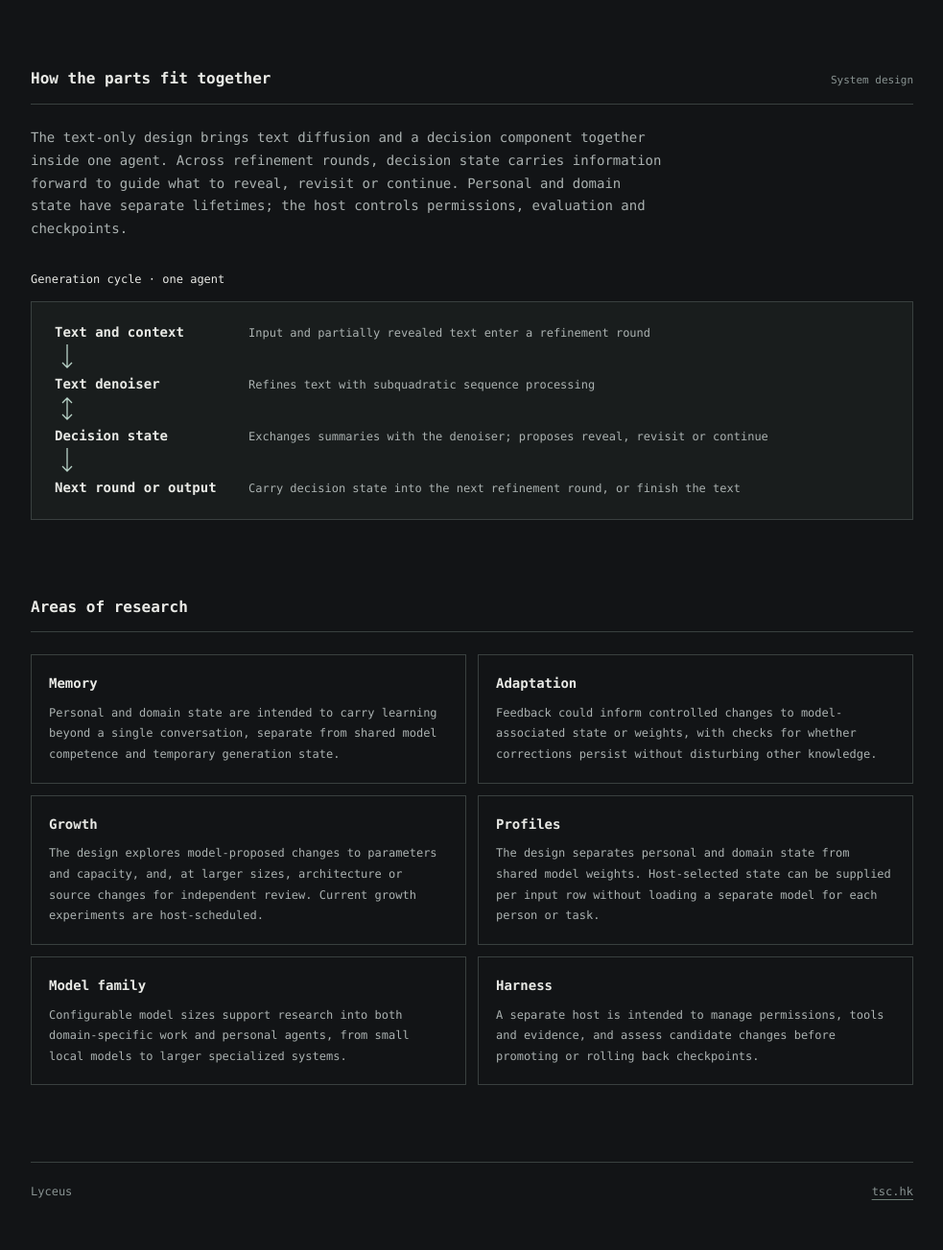
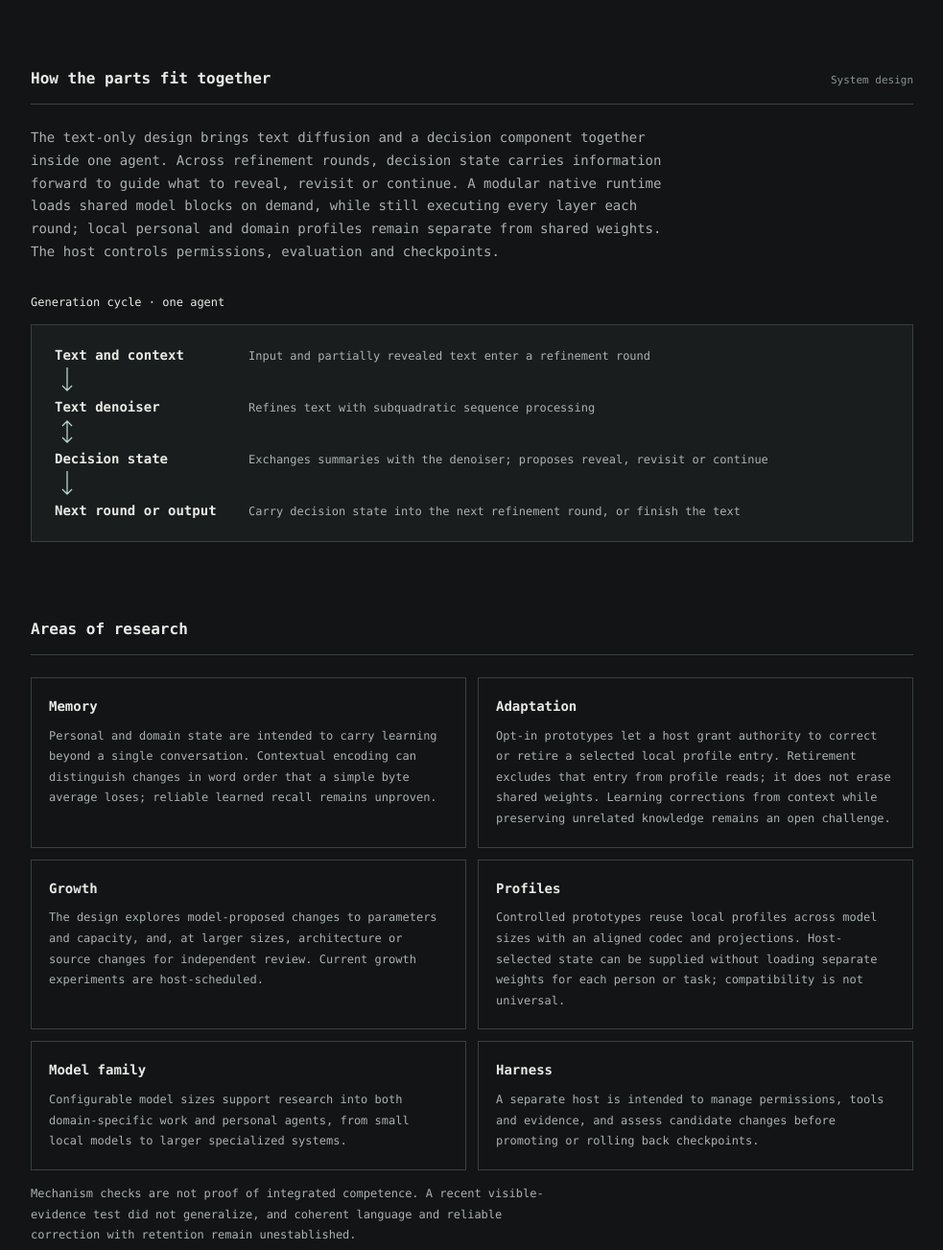
Before and after one commit to tschk/tsc.hk, a website: page lyceus/index.html in a window 1280 px wide. Shown: the part 260-1563 px from the top of the page at 96% size, without its empty margins (148-1131 px from the left). Drawn offline with Linux system fonts and the light colour scheme.

Commit message:
Update Lyceus runtime and memory overview
Amp-Thread-ID: https://ampcode.com/threads/T-01a1c3aa-7c22-774b-9125-99fbab18d8e9
Co-authored-by: Max Carter <undivisible@vk.com>

```diff
--- a/lyceus/index.html
+++ b/lyceus/index.html
@@ -17,7 +17,7 @@
 
     <section aria-labelledby="mechanism-title">
       <div class="section-title"><h1 id="mechanism-title">How the parts fit together</h1><span>System design</span></div>
-      <p>The text-only design brings text diffusion and a decision component together inside one agent. Across refinement rounds, decision state carries information forward to guide what to reveal, revisit or continue. Personal and domain state have separate lifetimes; the host controls permissions, evaluation and checkpoints.</p>
+      <p>The text-only design brings text diffusion and a decision component together inside one agent. Across refinement rounds, decision state carries information forward to guide what to reveal, revisit or continue. A modular native runtime loads shared model blocks on demand, while still executing every layer each round; local personal and domain profiles remain separate from shared weights. The host controls permissions, evaluation and checkpoints.</p>
       <figure class="mechanism">
         <figcaption>Generation cycle · one agent</figcaption>
         <div class="loop">
@@ -35,13 +35,14 @@
     <section aria-labelledby="topics-title">
       <div class="section-title"><h2 id="topics-title">Areas of research</h2></div>
       <div class="topics">
-        <article><h3>Memory</h3><p>Personal and domain state are intended to carry learning beyond a single conversation, separate from shared model competence and temporary generation state.</p></article>
-        <article><h3>Adaptation</h3><p>Feedback could inform controlled changes to model-associated state or weights, with checks for whether corrections persist without disturbing other knowledge.</p></article>
+        <article><h3>Memory</h3><p>Personal and domain state are intended to carry learning beyond a single conversation. Contextual encoding can distinguish changes in word order that a simple byte average loses; reliable learned recall remains unproven.</p></article>
+        <article><h3>Adaptation</h3><p>Opt-in prototypes let a host grant authority to correct or retire a selected local profile entry. Retirement excludes that entry from profile reads; it does not erase shared weights. Learning corrections from context while preserving unrelated knowledge remains an open challenge.</p></article>
         <article><h3>Growth</h3><p>The design explores model-proposed changes to parameters and capacity, and, at larger sizes, architecture or source changes for independent review. Current growth experiments are host-scheduled.</p></article>
-        <article><h3>Profiles</h3><p>The design separates personal and domain state from shared model weights. Host-selected state can be supplied per input row without loading a separate model for each person or task.</p></article>
+        <article><h3>Profiles</h3><p>Controlled prototypes reuse local profiles across model sizes with an aligned codec and projections. Host-selected state can be supplied without loading separate weights for each person or task; compatibility is not universal.</p></article>
         <article><h3>Model family</h3><p>Configurable model sizes support research into both domain-specific work and personal agents, from small local models to larger specialized systems.</p></article>
         <article><h3>Harness</h3><p>A separate host is intended to manage permissions, tools and evidence, and assess candidate changes before promoting or rolling back checkpoints.</p></article>
       </div>
+      <p class="explanation detail">Mechanism checks are not proof of integrated competence. A recent visible-evidence test did not generalize, and coherent language and reliable correction with retention remain unestablished.</p>
     </section>
     <footer><span>Lyceus</span><a href="https://tsc.hk/">tsc.hk</a></footer>
   </main>
```
